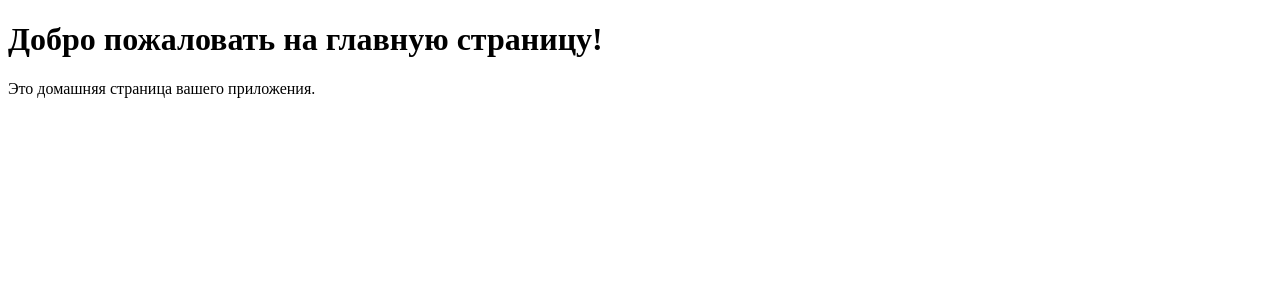
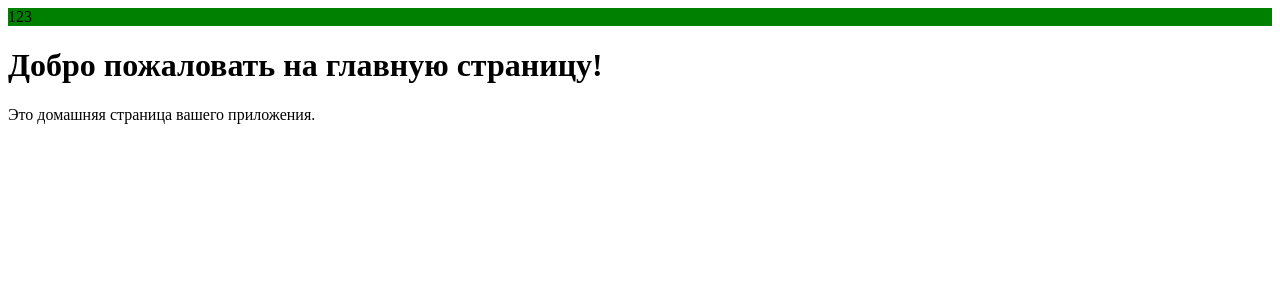
Before and after one commit to SyleeSFY/VT, a React (Create React App) app: page / in a window 1280 px wide. Shown: the top 300 px of the page. Built offline with nearby package versions, Linux system fonts and the light colour scheme.

Commit message:
Создание NavBar

```diff
--- a/src/pages/home/home.jsx
+++ b/src/pages/home/home.jsx
@@ -1,6 +1,8 @@
 import React from 'react';
+import Nav from '../nav/nav'
 const Home =()=>{
     return ( <div>
+      <Nav />
       <h1>Добро пожаловать на главную страницу!</h1>
       <p>Это домашняя страница вашего приложения.</p>
     </div>)
--- /dev/null
+++ b/src/pages/nav/nav.css
@@ -0,0 +1,3 @@
+.NavBar{
+    background-color: green;
+}
--- /dev/null
+++ b/src/pages/nav/nav.jsx
@@ -0,0 +1,7 @@
+import './nav.css'; // Путь относительно расположения файла
+const Nav = () => {
+    return(
+        <div className='NavBar'>123</div>
+    )
+}
+export default Nav;
```
Also changed, not shown: src/pages/nav/test.html (deleted).
